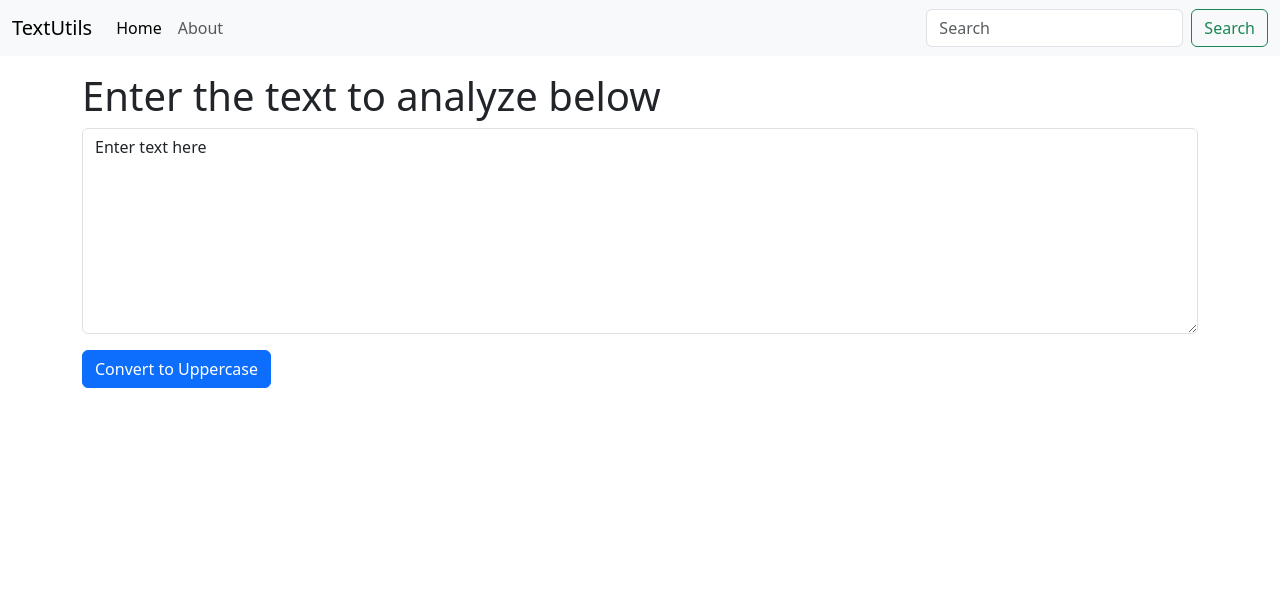
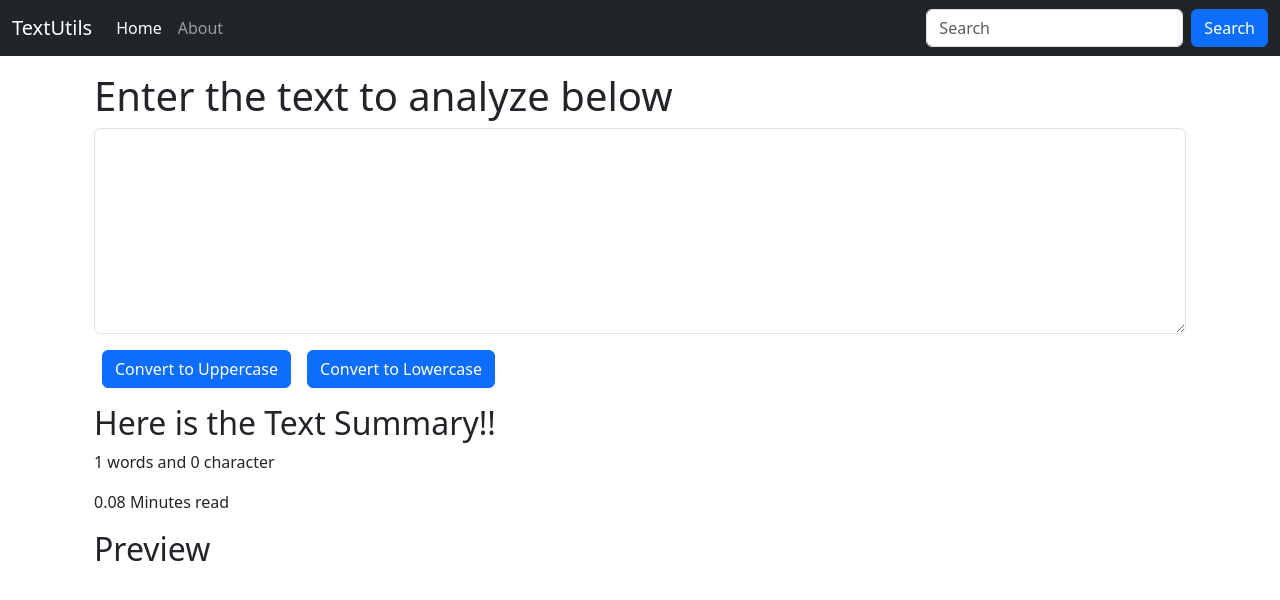
Before and after one commit to KhushbuChandel/react-app, a React (Create React App) app in the folder my-app2/: page / in a window 1280 px wide. Shown: the top 600 px of the page. Built offline with nearby package versions, Linux system fonts and the light colour scheme.

Commit message:
adding more logic

```diff
--- a/my-app2/src/components/Navbar.js
+++ b/my-app2/src/components/Navbar.js
@@ -3,7 +3,7 @@ import PropTypes from 'prop-types'
 
 export default function Navbar(props) {
   return (
-    <nav className="navbar navbar-expand-lg bg-body-tertiary">
+    <nav className="navbar navbar-expand-lg navbar-dark bg-dark">
     <div className="container-fluid">
       <a className="navbar-brand" href="/">{props.title}</a>
       <button className="navbar-toggler" type="button" data-bs-toggle="collapse" data-bs-target="#navbarSupportedContent" aria-controls="navbarSupportedContent" aria-expanded="false" aria-label="Toggle navigation">
@@ -22,7 +22,7 @@ export default function Navbar(props) {
         </ul>
         <form className="d-flex" role="search">
           <input className="form-control me-2" type="search" placeholder="Search" aria-label="Search"/>
-          <button className="btn btn-outline-success" type="submit">Search</button>
+          <button className="btn btn-primary " type="submit">Search</button>
         </form>
       </div>
     </div>
--- a/my-app2/src/components/TextForm.js
+++ b/my-app2/src/components/TextForm.js
@@ -10,18 +10,25 @@ export default function TextForm(props) {
         //setText("You have clicked on handleUpClick");
         setText(newText)
     }
+    const handleLoClick = (event)=>{
+
+      let newText = text.toLowerCase();
+
+      setText(newText)
+  }
     const handleOnChange = (event)=>{
       //console.log("On change");
       setText(event.target.value);
   }
 
 
-    const [text, setText] = useState('Enter text here');
+    const [text, setText] = useState('');
     //text = "new text"; //Wrong way to change the state
     //setText("new text"); // Correct way to change the state
 
   return (
-    <div>
+    <>
+    <div className="container">
         <h1>{props.heading}</h1>
 
 
@@ -30,7 +37,16 @@ export default function TextForm(props) {
     <textarea className="form-control" value={text} onChange={handleOnChange} id="myBox" rows="8"></textarea>
 
   </div>
-  <button className="btn btn-primary" onClick={handleUpClick}>Convert to Uppercase</button>
+  <button className="btn btn-primary mx-2" onClick={handleUpClick}>Convert to Uppercase</button>
+  <button className="btn btn-primary mx-2" onClick={handleLoClick}>Convert to Lowercase</button>
     </div>
+    <div className="container my-3">
+      <h2>Here is the Text Summary!!</h2>
+      <p>{text.split(" ").length} words and {text.length} character</p>
+      <p>{0.08*text.split(" ").length} Minutes read</p>
+    <h2>Preview</h2>
+    <p>{text}</p>
+    </div>
+    </>
   )
 }
```
